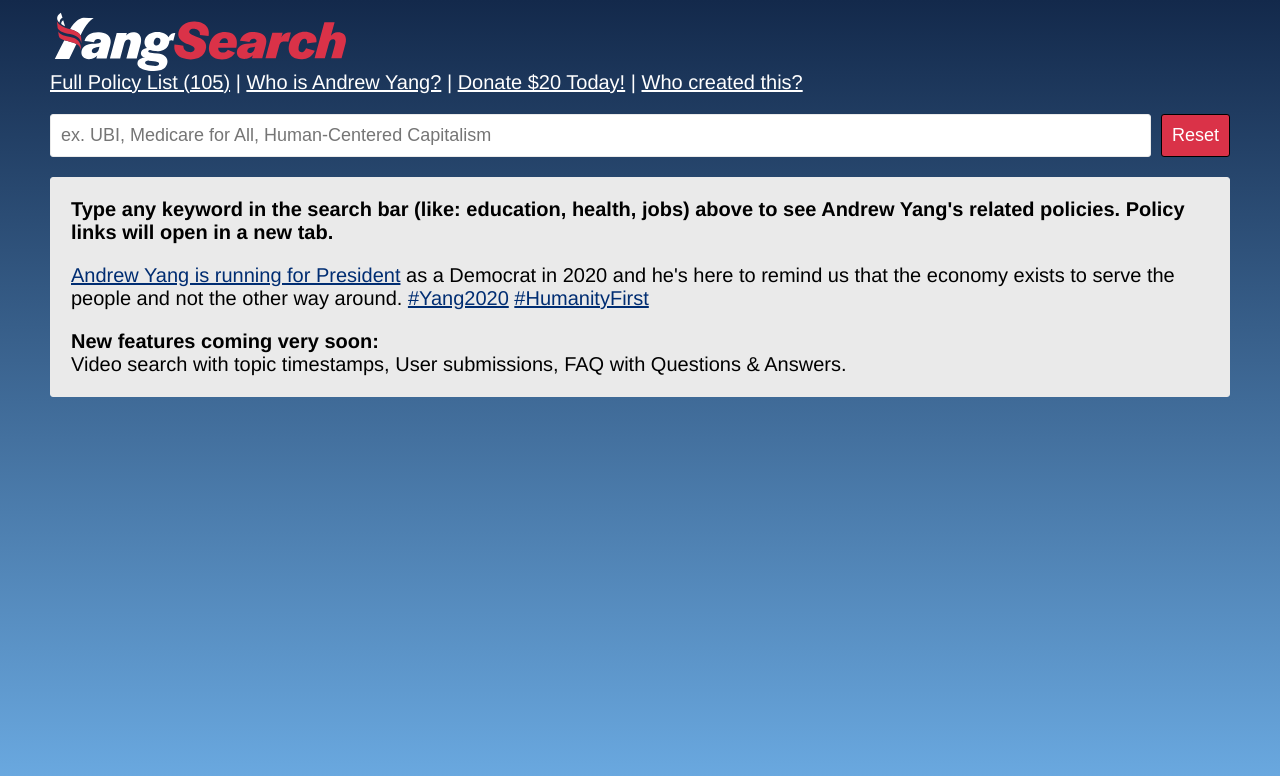
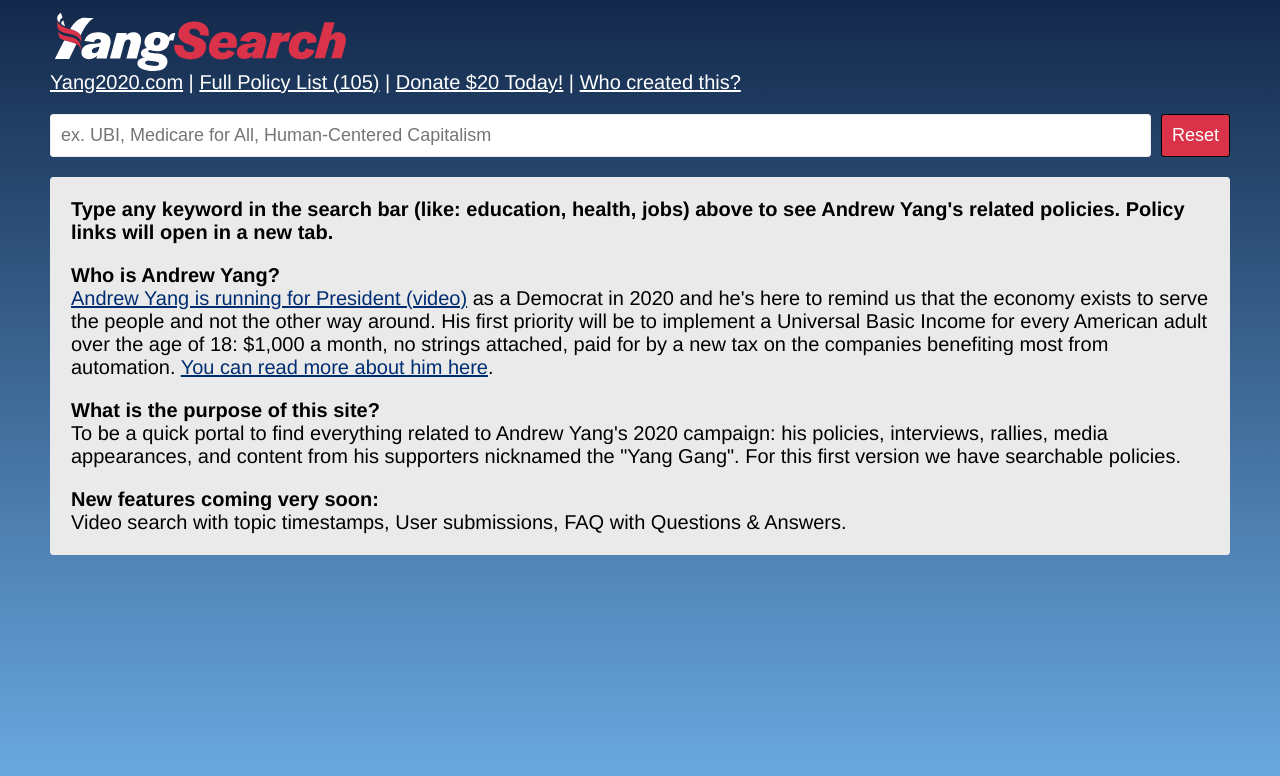
Before and after one commit to alacritythief/YangSearch, a React (Create React App) app: page / in a window 1280 px wide. Shown: the top 776 px of the page. Built offline with nearby package versions, Linux system fonts and the light colour scheme.

Commit message:
updated blurb

```diff
--- a/src/components/PolicyResults/PolicyResults.js
+++ b/src/components/PolicyResults/PolicyResults.js
@@ -41,9 +41,20 @@
             Policy links will open in a new tab.</strong>
           </p>
           <p>
-            <a href="https://youtu.be/HeYZlp0IvCo">Andrew Yang is running for President</a> as a Democrat in 2020
+            <strong>Who is Andrew Yang?</strong><br/>
+            <a href="https://youtu.be/HeYZlp0IvCo" rel="noopener noreferrer" target="_blank">
+            Andrew Yang is running for President (video)</a> as a Democrat in 2020
             and he's here to remind us that the economy exists to serve
-            the people and not the other way around. <a href="https://twitter.com/hashtag/Yang2020">#Yang2020</a> <a href="https://twitter.com/hashtag/HumanityFirst">#HumanityFirst</a>
+            the people and not the other way around. His first priority will be to implement a Universal Basic Income
+            for every American adult over the age of 18: $1,000 a month, no strings attached, paid for by a new tax on
+            the companies benefiting most from automation. <a href="https://www.yang2020.com/meet-andrew/" rel="noopener noreferrer" target="_blank">
+            You can read more about him here</a>.
+          </p>
+          <p>
+            <strong>What is the purpose of this site?</strong><br/>
+            To be a quick portal to find everything related to Andrew Yang's 2020 campaign:
+            his policies, interviews, rallies, media appearances, and content from his supporters
+            nicknamed the "Yang Gang". For this first version we have searchable policies.
           </p>
           <p>
             <strong>New features coming very soon:</strong><br/> Video search with topic timestamps, User submissions, FAQ with Questions &amp; Answers.
--- a/src/layouts/App/App.js
+++ b/src/layouts/App/App.js
@@ -65,7 +65,10 @@
           <ContentContainer>
             <Logo><YangSearchLogo /></Logo>
             <WhiteText>
-              <a href="https://www.yang2020.com/policies/">Full Policy List ({ policyCounter()})</a> | <a href="https://www.yang2020.com/meet-andrew/">Who is Andrew Yang?</a> | <a href="https://secure.actblue.com/donate/friends-of-andrew-yang">Donate $20 Today!</a> | <a href="https://twitter.com/alacritythief">Who created this?</a>
+              <a href="https://www.yang2020.com/" rel="noopener noreferrer" target="_blank">
+                Yang2020.com</a> | <a href="https://www.yang2020.com/policies/" rel="noopener noreferrer" target="_blank">
+                Full Policy List ({ policyCounter()})</a> | <a href="https://secure.actblue.com/donate/friends-of-andrew-yang" rel="noopener noreferrer" target="_blank">
+                Donate $20 Today!</a> | <a href="https://twitter.com/alacritythief" rel="noopener noreferrer" target="_blank">Who created this?</a>
             </WhiteText>
             <SearchContainer>
               <SearchInput
```
